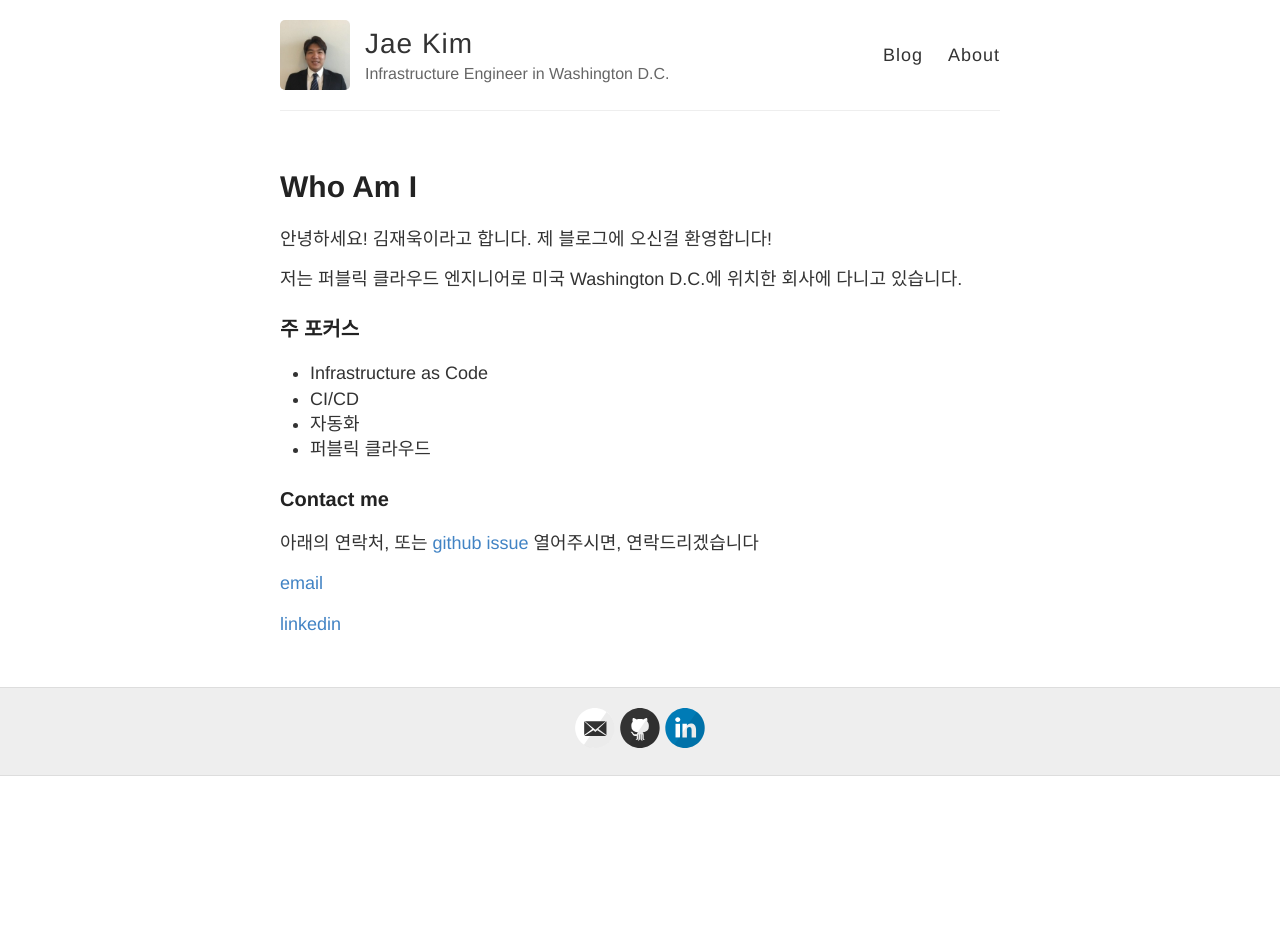
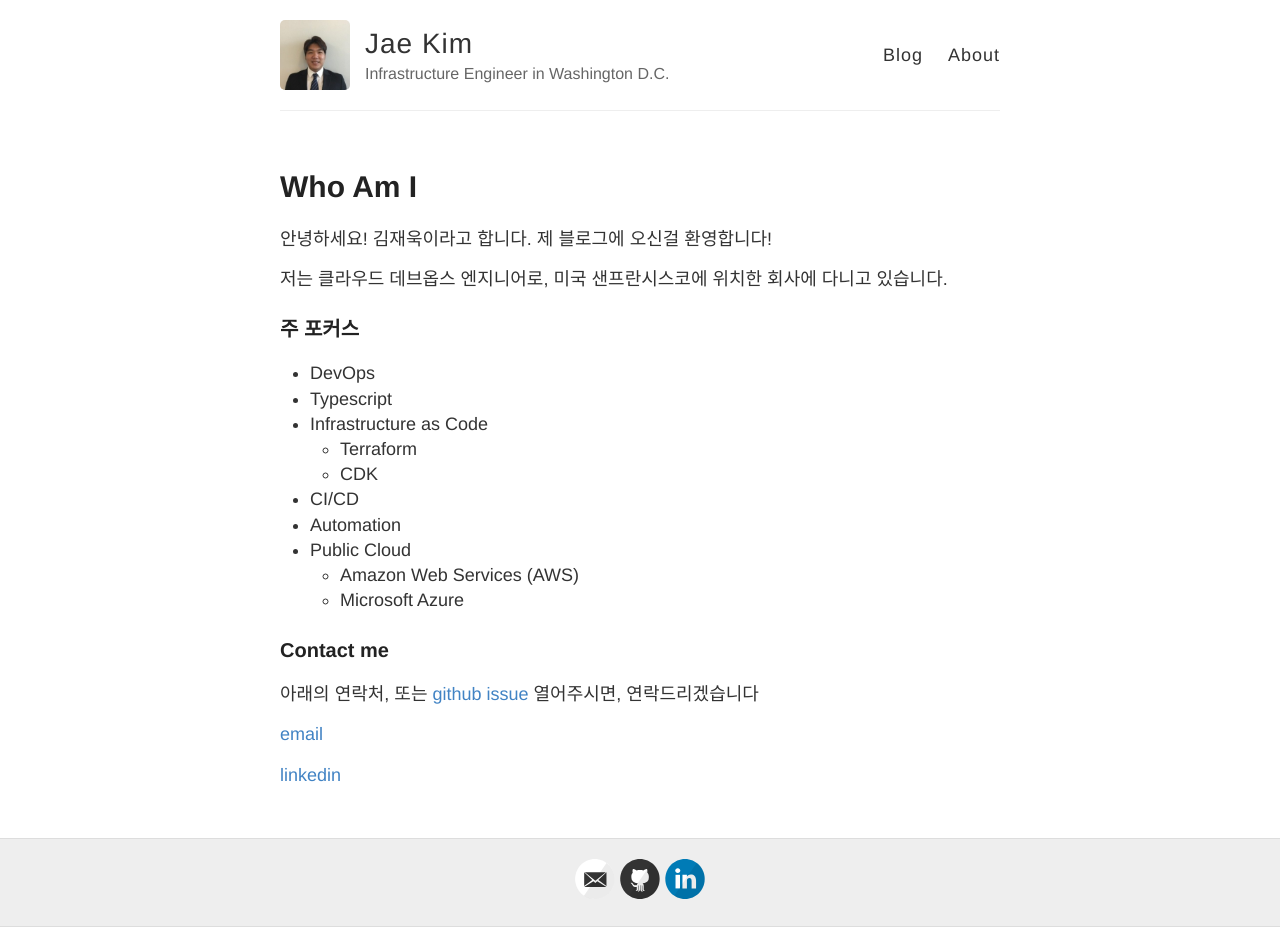
Before and after one commit to iamjaekim/iamjaekim.github.io, a Jekyll site: the page built from about.md, in a window 1280 px wide. Built offline with Jekyll 4.4.1, drawn with Linux system fonts in a browser that asks for light colours; before the commit the page ends 900 px from its top, so only the background shows below that.

Commit message:
Update about.md

```diff
--- a/about.md
+++ b/about.md
@@ -6,15 +6,21 @@ permalink: /about/
 
 안녕하세요! 김재욱이라고 합니다. 제 블로그에 오신걸 환영합니다!
 
-저는 퍼블릭 클라우드 엔지니어로 미국 Washington D.C.에 위치한 회사에 다니고 있습니다.
+저는 클라우드 데브옵스 엔지니어로, 미국 샌프란시스코에 위치한 회사에 다니고 있습니다.
 
 
 ### 주 포커스
 
+- DevOps
+- Typescript
 - Infrastructure as Code
+  - Terraform
+  - CDK
 - CI/CD
-- 자동화
-- 퍼블릭 클라우드
+- Automation
+- Public Cloud
+  - Amazon Web Services (AWS)
+  - Microsoft Azure
 
 ### Contact me
 
```
